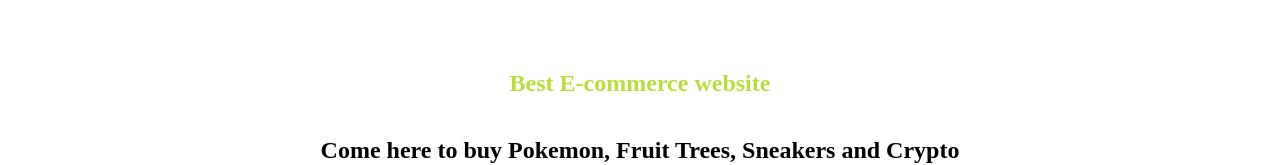
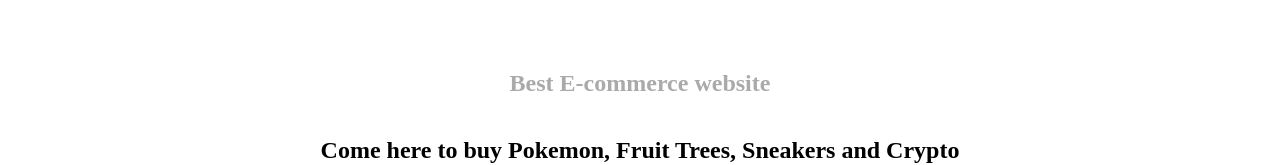
Before and after one commit to YoLetsGitIt/e-commerce, a plain HTML site: page index.html in a window 1280 px wide. Shown: the part 331-496 px from the top of the page. Drawn offline with nearby package versions, Linux system fonts and the light colour scheme; files that its build step writes are made by us from their sources.

Commit message:
changed primary color to grey

```diff
--- a/styles/variables.scss
+++ b/styles/variables.scss
@@ -1 +1 @@
-$primary-color: #badd3b;
+$primary-color: #aaaaaa;
```
